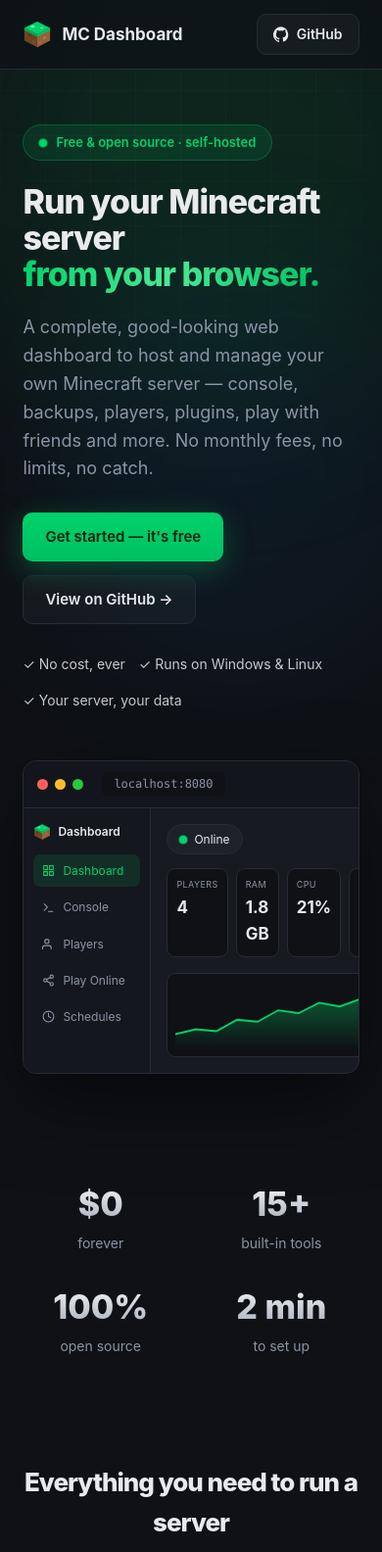
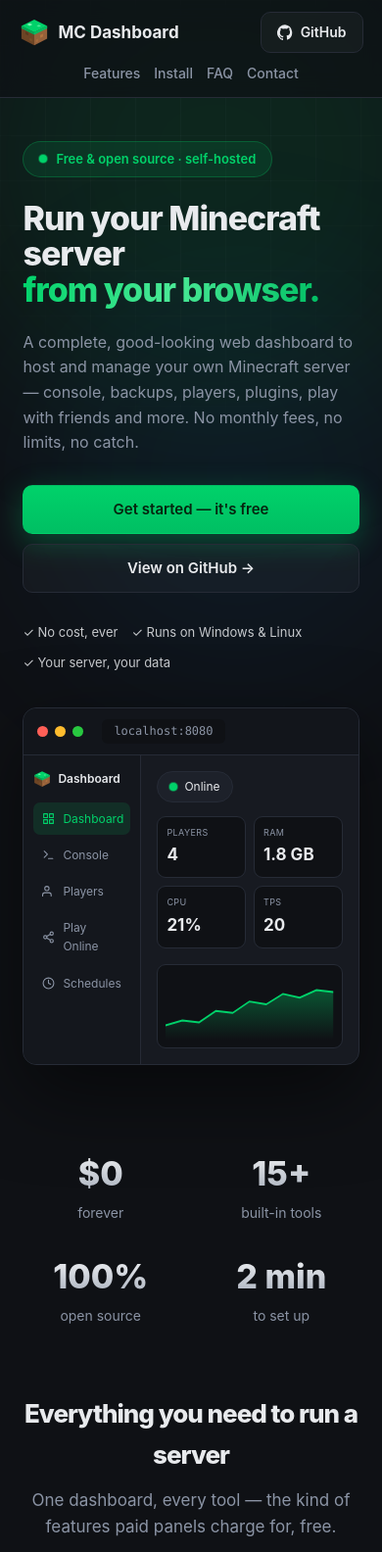
Before and after one commit to kinkoo777/MinecraftServerDashboard, a website: page docs/index.html in a window 390 px wide. Shown: the top 1584 px of the page at 98% size. Drawn offline with Linux system fonts and the light colour scheme.

Commit message:
Website: improve responsiveness across phone/tablet/desktop
- Mobile nav links move to their own centered row instead of disappearing
- Add tablet, phone, very-small and large-screen breakpoints (2x2 stats,
  2-per-row contact cards, scaled padding/fonts, full-width CTAs on phones)
- Grid minmax(0,..) + min-width:0 to prevent any content blowout on narrow screens

```diff
--- a/docs/style.css
+++ b/docs/style.css
@@ -74,10 +74,11 @@
 
 /* ---------- Hero ---------- */
 .hero {
-  display: grid; grid-template-columns: 1.05fr 1fr; gap: 50px; align-items: center;
+  display: grid; grid-template-columns: minmax(0, 1.05fr) minmax(0, 1fr); gap: 50px; align-items: center;
   padding: 90px 6vw 70px;
   max-width: 1280px; margin: 0 auto;
 }
+.hero-inner { min-width: 0; }
 .badge-pill {
   display: inline-flex; align-items: center; gap: 9px;
   padding: 7px 16px; border-radius: 999px;
@@ -100,19 +101,20 @@
   overflow: hidden; box-shadow: 0 30px 80px rgba(0,0,0,0.5);
   transform: perspective(1400px) rotateY(-9deg) rotateX(3deg);
   transition: transform .4s;
+  min-width: 0; max-width: 100%;
 }
 .mock:hover { transform: perspective(1400px) rotateY(-3deg) rotateX(1deg); }
 .mock-bar { display: flex; align-items: center; gap: 7px; padding: 11px 14px; border-bottom: 1px solid var(--border); background: #12151b; }
 .mock-bar > span { width: 11px; height: 11px; border-radius: 50%; background: #2c333f; }
 .mock-bar > span:first-child { background: #ff5f57; } .mock-bar > span:nth-child(2) { background: #febc2e; } .mock-bar > span:nth-child(3) { background: #28c840; }
 .mock-url { margin-left: 12px; font-family: var(--mono); font-size: 12px; color: var(--muted); background: var(--bg); padding: 3px 12px; border-radius: 6px; }
-.mock-body { display: grid; grid-template-columns: 130px 1fr; min-height: 250px; }
+.mock-body { display: grid; grid-template-columns: 120px minmax(0, 1fr); min-height: 250px; }
 .mock-side { border-right: 1px solid var(--border); padding: 14px 10px; display: flex; flex-direction: column; gap: 4px; background: #14171d; }
 .m-logo { display: flex; align-items: center; gap: 7px; font-weight: 600; font-size: 12px; margin-bottom: 10px; }
 .m-nav { font-size: 12px; color: var(--muted); padding: 7px 9px; border-radius: 7px; display: flex; align-items: center; gap: 8px; }
 .m-nav svg { width: 13px; height: 13px; flex-shrink: 0; }
 .m-nav.active { background: rgba(0,210,106,0.12); color: var(--accent); }
-.mock-main { padding: 16px; }
+.mock-main { padding: 16px; min-width: 0; overflow: hidden; }
 .m-row { margin-bottom: 14px; }
 .m-badge { display: inline-flex; align-items: center; gap: 7px; font-size: 12px; background: var(--card-hover); border: 1px solid var(--border); padding: 5px 12px; border-radius: 999px; }
 .m-stats { display: grid; grid-template-columns: repeat(4,1fr); gap: 8px; margin-bottom: 16px; }
@@ -225,17 +227,61 @@
 }
 
 /* ---------- Responsive ---------- */
+
+/* Small laptops */
+@media (max-width: 1100px) {
+  .hero { gap: 36px; padding: 70px 6vw 60px; }
+  .section { padding: 70px 6vw; }
+}
+
+/* Tablets & below: stack the hero, move nav to its own row (don't hide it) */
 @media (max-width: 900px) {
-  .hero { grid-template-columns: 1fr; padding-top: 56px; }
-  .mock { transform: none; }
-  .mock:hover { transform: none; }
-  .who { grid-template-columns: 1fr; }
-  .nav-links { display: none; }
-  .strip { grid-template-columns: repeat(2,1fr); gap: 26px; }
-  .foot-note { margin-left: 0; }
+  header { flex-wrap: wrap; gap: 10px 16px; padding: 12px 5vw; }
+  .gh-btn { order: 2; }
+  .nav-links {
+    order: 3; width: 100%; margin-left: 0;
+    justify-content: center; gap: 18px;
+    overflow-x: auto; -webkit-overflow-scrolling: touch;
+  }
+  .nav-links::-webkit-scrollbar { display: none; }
+  .hero { grid-template-columns: minmax(0, 1fr); padding: 44px 6vw 52px; }
+  .mock, .mock:hover { transform: none; }
+  .who { grid-template-columns: 1fr; gap: 28px; }
+  .strip { grid-template-columns: repeat(2,1fr); gap: 26px; padding: 22px 6vw; }
+  .section { padding: 58px 6vw; }
+  .foot-inner { gap: 16px; }
+  .foot-note { margin-left: 0; max-width: none; }
 }
-@media (max-width: 520px) {
+
+/* Phones */
+@media (max-width: 560px) {
   .hero h1 { letter-spacing: -1px; }
   .gh-btn span { display: none; }
-  .trust { gap: 14px; }
+  .lead { font-size: 16px; }
+  .trust { gap: 10px 14px; font-size: 13px; }
+  .hero-cta { gap: 10px; }
+  .hero-cta .btn { flex: 1 1 auto; justify-content: center; }
+  .nav-links { gap: 14px; font-size: 14px; }
+  .section { padding: 46px 5vw; }
+  .section-head { margin-bottom: 32px; }
+  .cards { gap: 14px; }
+  .card { padding: 20px; }
+  .step { padding: 18px; gap: 14px; }
+  .m-stats { grid-template-columns: repeat(2,1fr); }
+  .clink { width: calc(50% - 8px); }
+  .faq details { padding: 2px 16px; }
+  .who-quote { padding: 24px; }
+  .who-quote p { font-size: 18px; }
 }
+
+/* Very small phones */
+@media (max-width: 380px) {
+  .brand span { font-size: 15px; }
+  .hero h1 { font-size: 30px; }
+}
+
+/* Large / 4K screens — let it breathe a little wider */
+@media (min-width: 1500px) {
+  .hero { max-width: 1340px; }
+  .section { max-width: 1260px; }
+}
```
